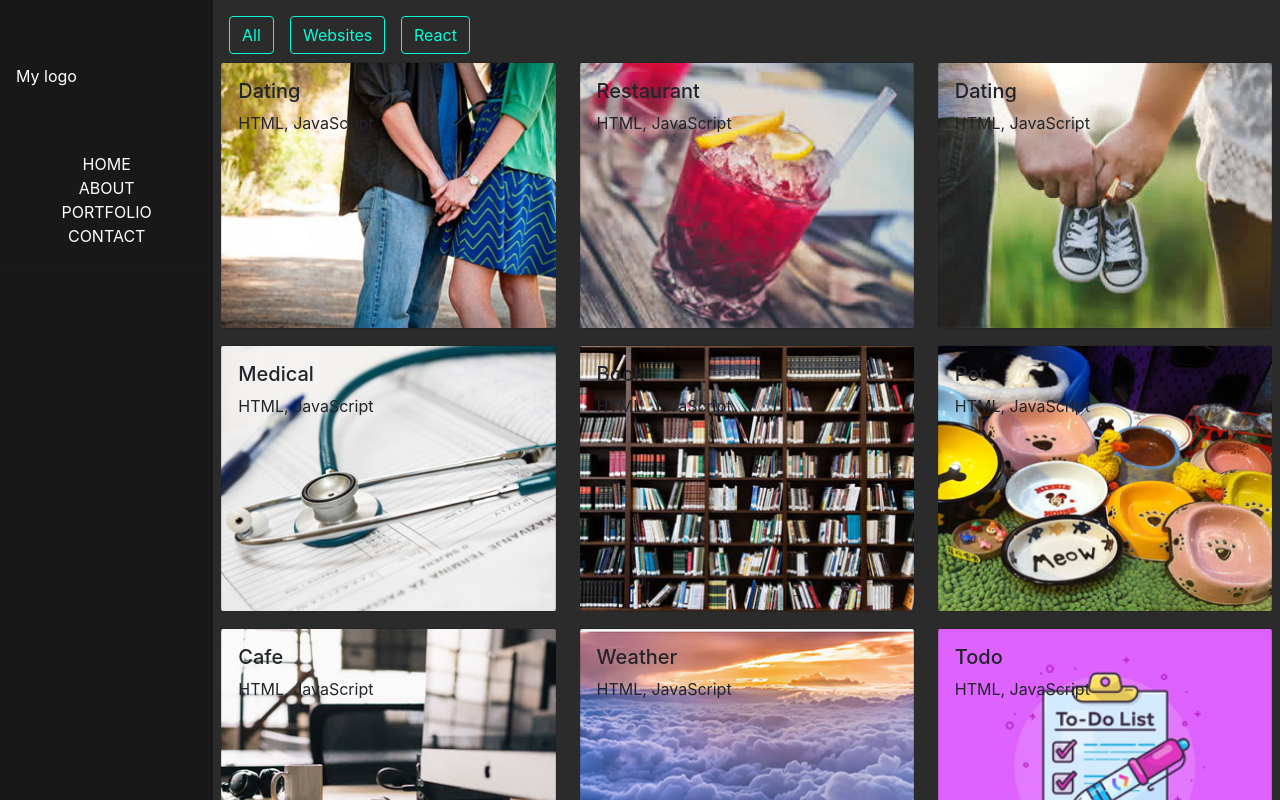
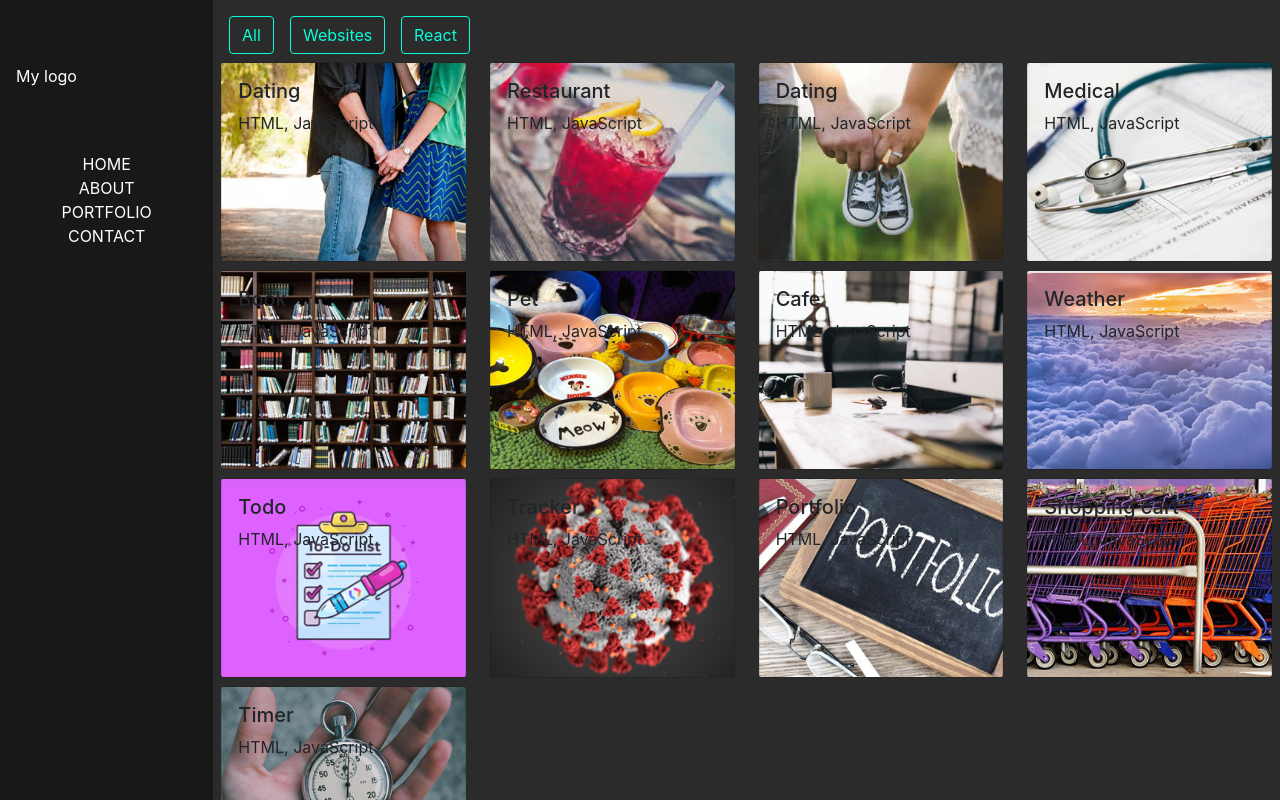
Before and after one commit to Dulatto/react-portfolio-website, a React (Create React App) app: page /portfolio in a window 1280 px wide. Built offline with nearby package versions, Linux system fonts and the light colour scheme.

Commit message:
portfolio

```diff
--- a/src/App.css
+++ b/src/App.css
@@ -124,7 +124,7 @@ body {
   background-repeat: no-repeat;
   background-size: cover;
   position: relative;
-  height: 267px;
+  height: 200px;
   /*border: 2px solid#08fdd8;*/
 }
 .home-style {
--- a/src/Views/Portfolio.js
+++ b/src/Views/Portfolio.js
@@ -17,8 +17,8 @@ const images = [
 ]
 
 let list = images.map(item => {
-    return (<div className="col-md-4">
-        <div class={`card text-dark mb-3 bground-${item.id}`} key={item.id}>
+    return (<div className="col-md-3">
+        <div class={`card text-dark mb-2 bground-${item.id}`} key={item.id}>
             <div class="card-body">
                 <h5 class="card-title">{item.text}</h5>
                 <p class="card-text">{item.description}</p>
@@ -38,8 +38,8 @@ const Portfolio = () => {
 
     const frame = (item) => {
         return (
-            <div className="col-md-4" >
-                <div className={`card text-dark mb-3 bground-${item.id}`} key={item.id}>
+            <div className="col-md-3" >
+                <div className={`card text-dark mb-2 bground-${item.id}`} key={item.id}>
                     <div className="card-body">
                         <h5 className="card-title">{item.text}</h5>
                         <p className="card-text">{item.description}</p>
```
